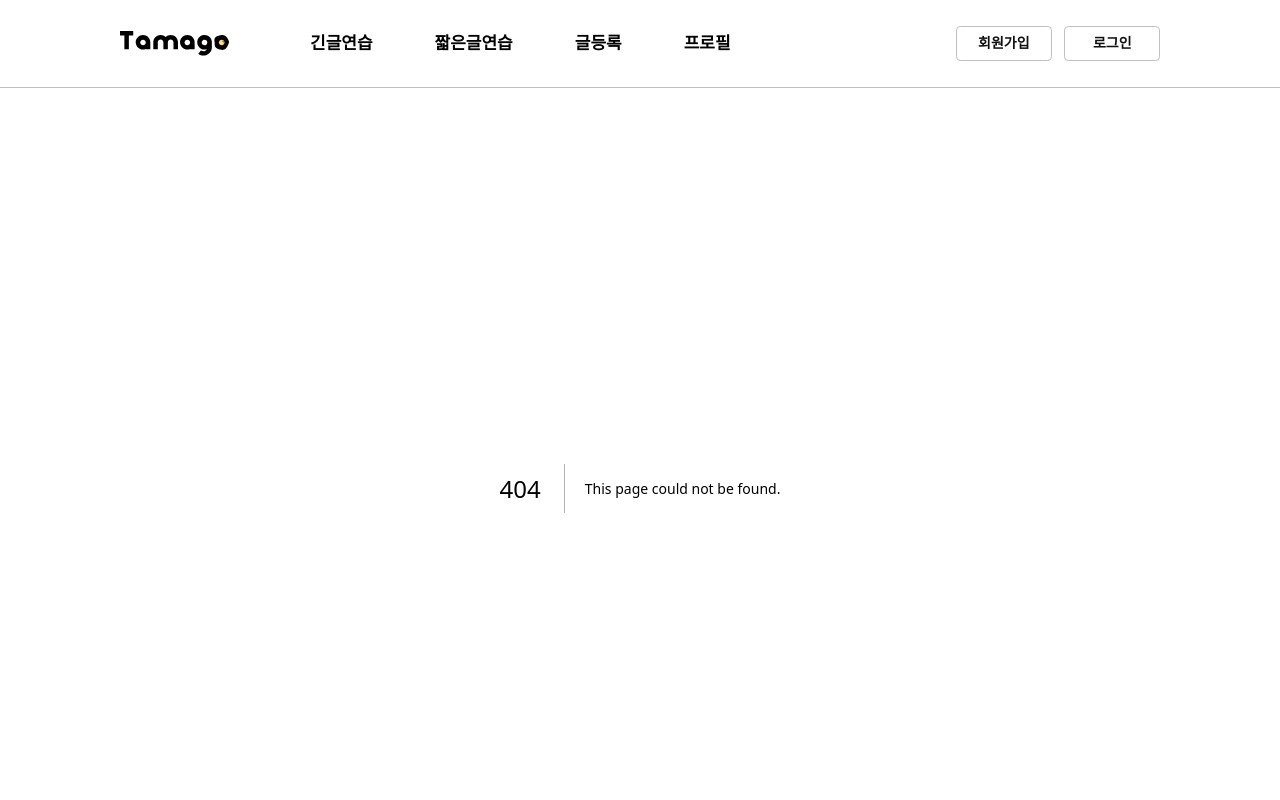
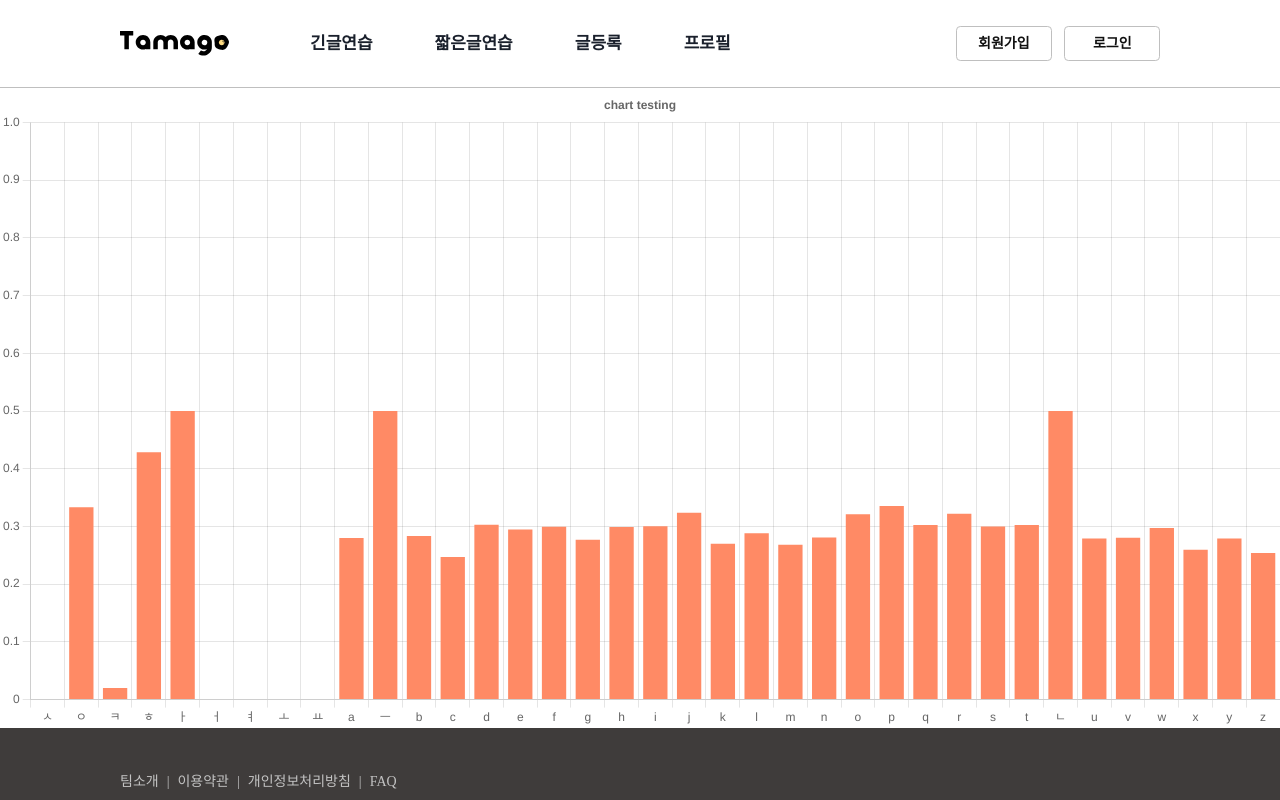
Before and after one commit to msdio/Tamago, a Next.js app in the folder client/: page /stats in a window 1280 px wide. Before the commit this address had no page. Shown: the top 800 px of the page. Built offline with nearby package versions, Linux system fonts and the light colour scheme; a web font is replaced by a local one.

Commit message:
[#126] feat: 선 차트, 막대 차트 추가

```diff
--- a/client/package.json
+++ b/client/package.json
@@ -25,9 +25,11 @@
     "@emotion/react": "^11.10.5",
     "@emotion/styled": "^11.10.5",
     "axios": "^1.3.3",
+    "chart.js": "^4.2.1",
     "framer-motion": "^8.5.5",
     "next": "^13.1.5",
     "react": "^18.2.0",
+    "react-chartjs-2": "^5.2.0",
     "react-dom": "^18.2.0"
   },
   "devDependencies": {
--- /dev/null
+++ b/client/src/components/charts/BarChart/index.tsx
@@ -0,0 +1,45 @@
+import { BarElement, CategoryScale, Chart as ChartJS, Legend, LinearScale, Title, Tooltip } from 'chart.js';
+import { Bar } from 'react-chartjs-2';
+
+import type { ChartProps } from '@/types/chart';
+
+ChartJS.register(CategoryScale, LinearScale, BarElement, Title, Tooltip, Legend);
+
+export const BarChart = ({ chartTitle, chartData }: ChartProps) => {
+  const options = {
+    responsive: true,
+    plugins: {
+      legend: {
+        // position: 'top' as const,
+        display: false,
+      },
+      title: {
+        display: true,
+        text: chartTitle,
+      },
+    },
+    scales: {
+      y: {
+        max: 1.0,
+        min: 0.0,
+      },
+    },
+  };
+
+  const chartLabels = Object.keys(chartData);
+
+  const data = {
+    labels: chartLabels,
+    datasets: [
+      {
+        label: '# of errors',
+        data: Object.values(chartData),
+        backgroundColor: '#FF8A65',
+        pointRadius: 0,
+        pointHitRadius: 20,
+      },
+    ],
+  };
+
+  return <Bar options={options} data={data} />;
+};
--- /dev/null
+++ b/client/src/pages/stats.tsx
@@ -0,0 +1,50 @@
+import { BarChart } from '@/components/charts/BarChart';
+
+export default function Stats() {
+  const data = {
+    ㅅ: 0,
+    ㅇ: 0.3333333333333333,
+    ㅋ: 0.02,
+    ㅎ: 0.42857142857142855,
+    ㅏ: 0.5,
+    ㅓ: 0,
+    ㅕ: 0,
+    ㅗ: 0,
+    ㅛ: 0,
+    a: 0.279971413257102,
+    ㅡ: 0.5,
+    b: 0.28341754708314193,
+    c: 0.2469733656174334,
+    d: 0.3031403158467961,
+    e: 0.29464439469605647,
+    f: 0.2994079052648424,
+    g: 0.2771104720013534,
+    h: 0.2989441930618401,
+    i: 0.3004042889787309,
+    j: 0.32354413482396127,
+    k: 0.2701982835158331,
+    l: 0.28832,
+    m: 0.26826427026127475,
+    n: 0.2808833678398896,
+    o: 0.3211954156390541,
+    p: 0.3352729762108506,
+    q: 0.3024433849821216,
+    r: 0.32189856572526987,
+    s: 0.2997411561691113,
+    t: 0.3022907620901333,
+    ㄴ: 0.5,
+    u: 0.2789337919174549,
+    v: 0.2802416150055635,
+    w: 0.29734904270986745,
+    x: 0.25946037671814015,
+    y: 0.2791016629521687,
+    z: 0.2541689573025472,
+  };
+
+  return (
+    <>
+      {/* <LineChart chartTitle='chart testing' chartData={data} /> */}
+      <BarChart chartTitle='chart testing' chartData={data} />
+    </>
+  );
+}
--- /dev/null
+++ b/client/src/types/chart.ts
@@ -0,0 +1,4 @@
+export interface ChartProps {
+  chartTitle: string;
+  chartData: Record<string, number>;
+}
```
Also changed, not shown: client/src/components/charts/LineChart/index.tsx (added, +56 -0 lines), 1 other file (tests, documents, lock files or other folders).
